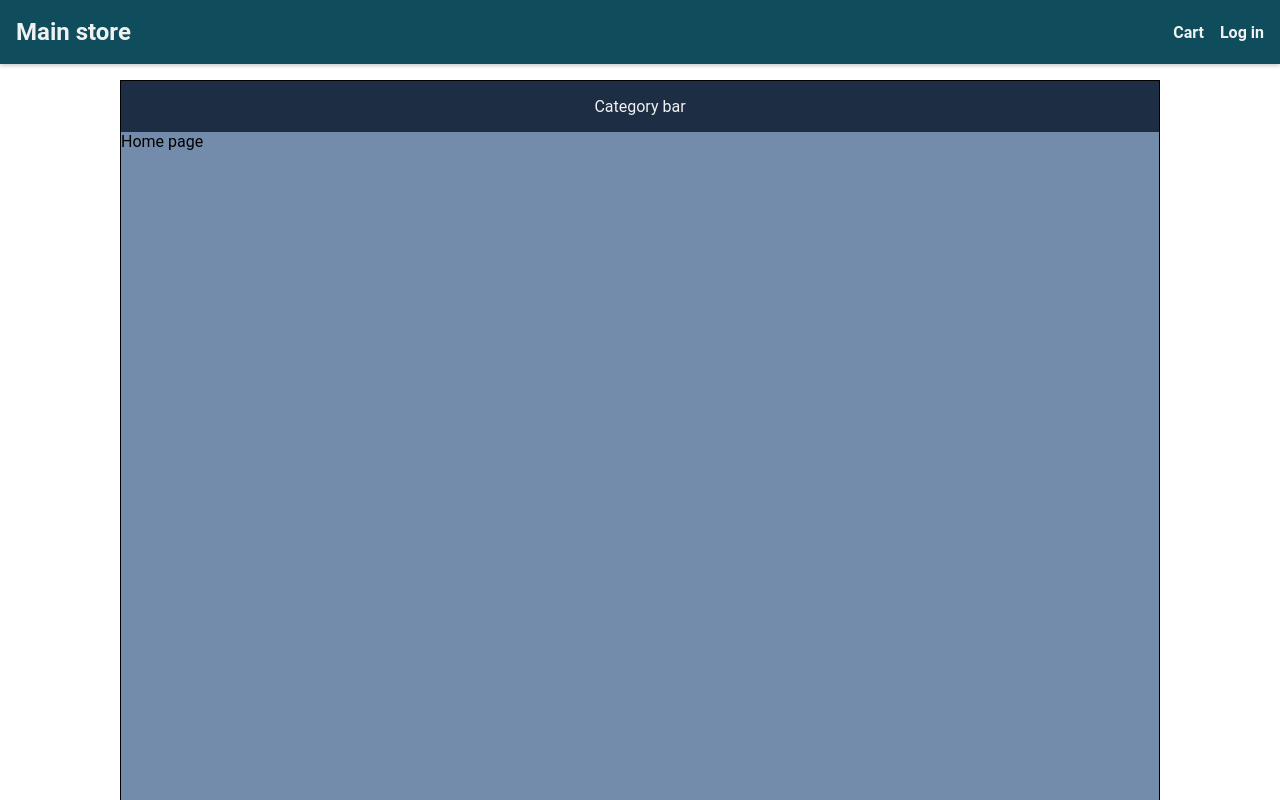
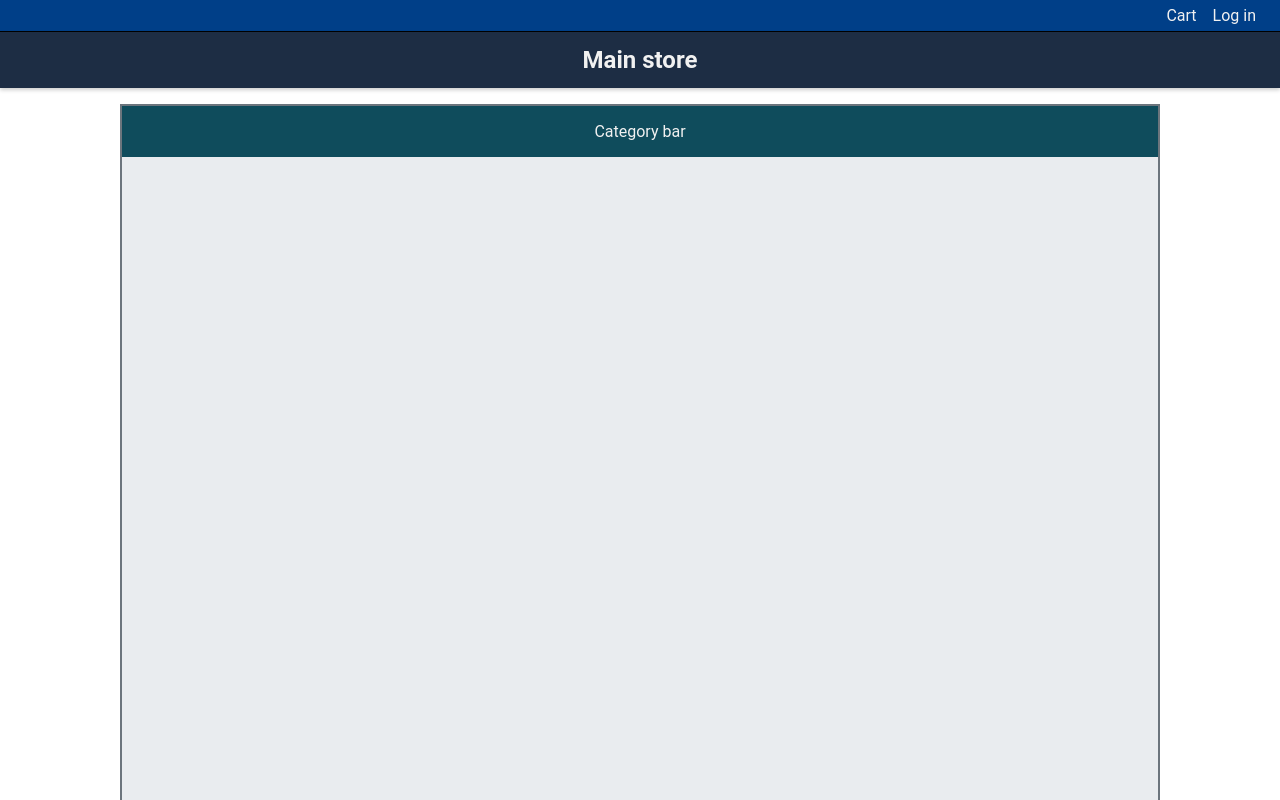
Before and after one commit to mayware/Full-Stack-React-application, a React (Create React App) app in the folder frontend/: page / in a window 1280 px wide. Shown: the top 800 px of the page. Built offline with nearby package versions, Linux system fonts and the light colour scheme.

Commit message:
added few lines of code

```diff
--- a/frontend/src/App.js
+++ b/frontend/src/App.js
@@ -1,5 +1,6 @@
 import { BrowserRouter, Routes, Route } from 'react-router-dom';
 import Home from './pages/Home';
+import HeaderBar from './components/HeaderBar';
 import Header from './components/Header';
 import CategoryBar from './components/CategoryBar';
 import PaginationBar from './components/PaginationBar';
@@ -10,6 +11,7 @@
   return (
     <div className="App">
       <BrowserRouter>
+        <HeaderBar />
         <Header />
         <div className="content-wrapper">
           <CategoryBar />
--- a/frontend/src/components/Header.js
+++ b/frontend/src/components/Header.js
@@ -9,18 +9,6 @@
                         <h2>Main store</h2>
                     </Link>
                 </div>
-                <div className="header-right">
-                    <div className="header-cart">
-                        <Link to="/">
-                            <h4>Cart</h4>
-                        </Link>
-                    </div>
-                    <div className="header-user">
-                        <Link to="/">
-                            <h4>Log in</h4>
-                        </Link>
-                    </div>
-                </div>
             </div>
         </header>
     );
--- /dev/null
+++ b/frontend/src/components/HeaderBar.js
@@ -0,0 +1,22 @@
+import { Link } from "react-router-dom";
+
+const HeaderBar = () => {
+    return (
+        <header className="header-bar">
+            <div className="header-bar-right">
+                <div className="header-cart">
+                    <Link to="/">
+                        <span>Cart</span>
+                    </Link>
+                </div>
+                <div className="header-user">
+                    <Link to="/">
+                        <span>Log in</span>
+                    </Link>
+                </div>
+            </div>
+        </header>
+    );
+}
+
+export default HeaderBar;
--- a/frontend/src/index.css
+++ b/frontend/src/index.css
@@ -22,17 +22,31 @@
   --error: #e7195a;
 }
 
+.header-bar {
+  display: flex;
+  align-items: center;
+  justify-content: flex-end;
+  height: 2rem;
+  padding-right: 1.5rem;
+  background: #003f88;
+  border-bottom: 1px solid #000;
+}
+
+.header-bar a {
+  text-decoration: none;
+  color: #f1f1f1;
+}
 
 header .header-container {
   display: flex;
   align-items: center;
-  justify-content: space-between;
-  height: 4rem;
+  justify-content: center;
+  height: 3.5rem;
   width: 100%;
   top: 0;
   margin-bottom: 1rem;
   padding: 0 1rem 0 1rem;
-  background: #0f4c5c;
+  background: #1d2d44;
   box-shadow: 0 2px 4px 0 rgba(0, 0, 0, .2);
 }
 
@@ -41,7 +55,7 @@
   color: #f1f1f1;
 }
 
-.header-right {
+.header-bar-right {
   display: flex;
   align-items: center;
 }
@@ -55,8 +69,8 @@
   min-height: 100vh;
   max-width: 65rem;
   margin: 0 auto;
-  border: 1px solid #000;
-  background: #748cab;
+  border: 2px solid #6c757d;
+  background: #e9ecef;
 }
 
 .content-wrapper-inner {}
@@ -67,7 +81,7 @@
   justify-content: center;
   width: 100%;
   padding: 1rem;
-  background: #1d2d44;
+  background: #0f4c5c;
   color: #f1f1f1;
 }
 
@@ -83,7 +97,7 @@
   left: 0;
   width: 100%;
   padding: 1rem;
-  background: #1d2d44;
+  background: #0f4c5c;
   color: #f1f1f1;
 }
 
@@ -99,5 +113,5 @@
   margin-top: 1rem;
   z-index: 1000;
   color: #ffffff;
-  background: #00509d;
+  background: #1d2d44;
 }
--- a/frontend/src/pages/Home.js
+++ b/frontend/src/pages/Home.js
@@ -1,7 +1,20 @@
+import { useEffect } from "react"
+
 const Home = () => {
+
+    useEffect(() => {
+        const fetchProducts = async () => {
+            const response = await fetch('/api/shop/store')
+
+            const jasonData = await response.json()
+        }
+    }, [])
+
     return (
         <div className="home-page">
-            <span>Home page</span>
+            <div className="store-products">
+                { }
+            </div>
         </div>
     );
 }
```
